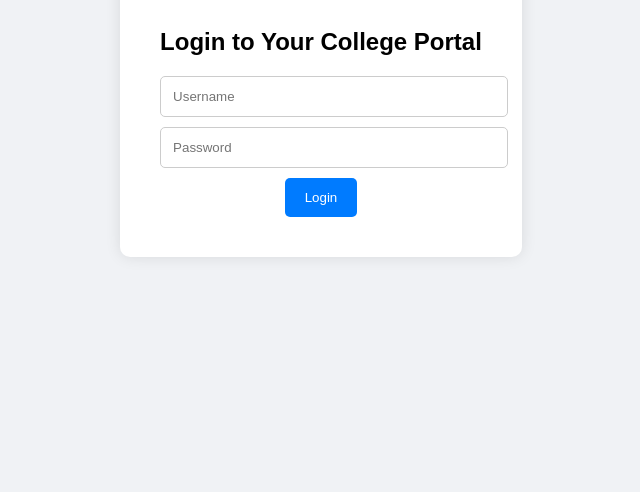
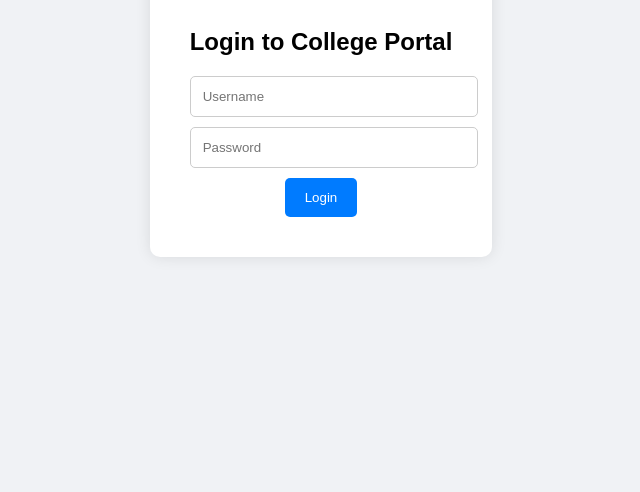
Before and after one commit to thangadurai27/eshwarloginpage, a plain HTML site: page index.html in a window 1280 px wide. Shown: the part 324-816 px from the top of the page, without its empty margins (319-959 px from the left). Drawn offline with Linux system fonts and the light colour scheme.

Commit message:
Update index.html

```diff
--- a/index.html
+++ b/index.html
@@ -8,7 +8,7 @@
 <body>
   <div class="container">
     <img src="clg.png" alt="College Logo" class="logo">
-    <h2>Login to Your College Portal</h2>
+    <h2>Login to College Portal</h2>
     <form>
       <input type="text" placeholder="Username" required>
       <input type="password" placeholder="Password" required>
```
